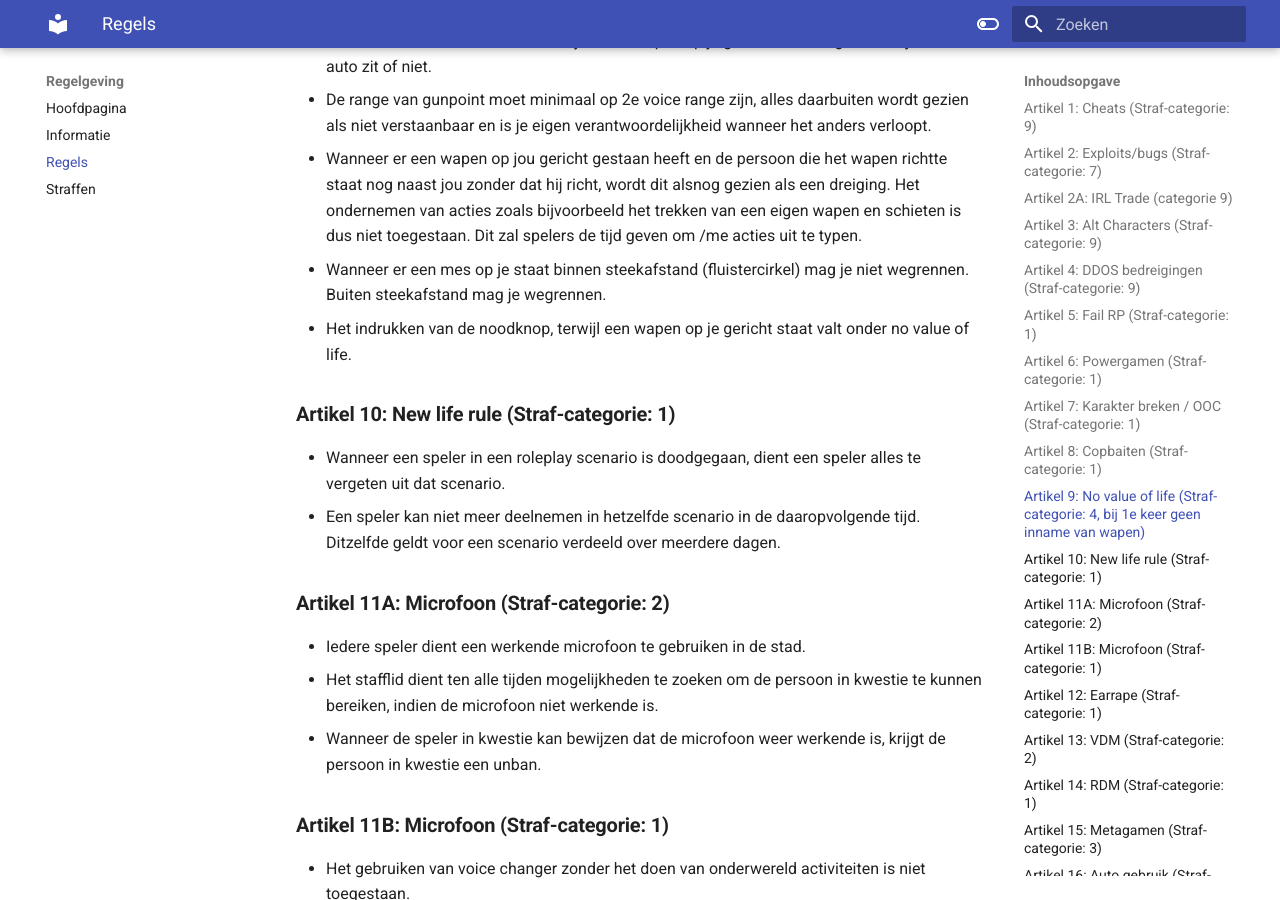
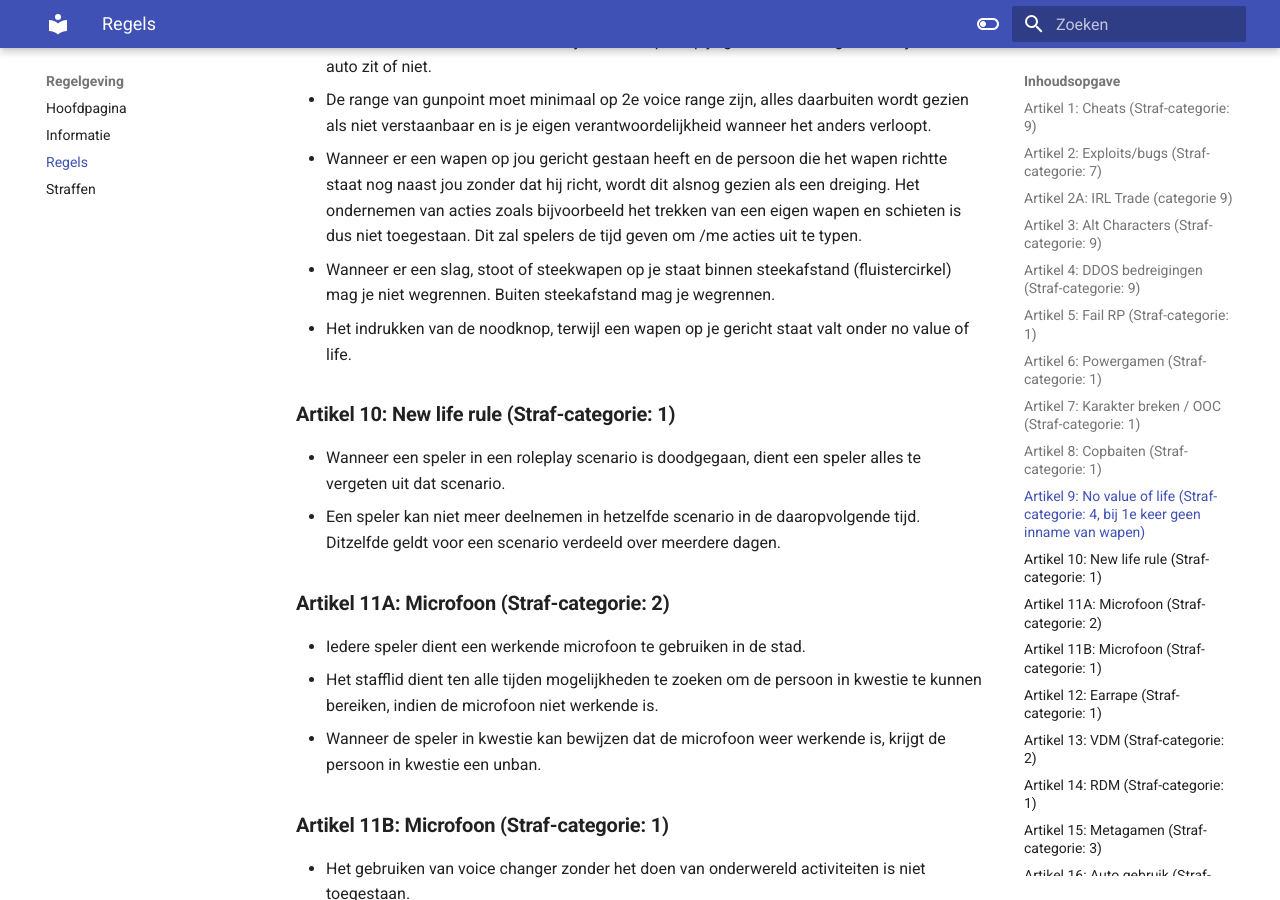
Before and after one commit to ZuiderVeenRP/apv, an MkDocs documentation site: the page built from docs/algemeen.md, in a window 1280 px wide and 900 px high, scrolled down 2582 px. Built offline with MkDocs 1.6.1 and Material for MkDocs 9.7.7, drawn with Linux system fonts in a browser that asks for light colours; comment, search, counter and statistics services are not loaded.

Commit message:
artikel 9 aangepast mes -> slag, stoot of steekwapen

```diff
--- a/docs/algemeen.md
+++ b/docs/algemeen.md
@@ -70,7 +70,7 @@
    - Het niet luisteren/meewerken terwijl er een wapen op je gericht staat ongeacht of je in een auto zit of niet.
    - De range van gunpoint moet minimaal op 2e voice range zijn, alles daarbuiten wordt gezien als niet verstaanbaar en is je eigen verantwoordelijkheid wanneer het anders verloopt.
    - Wanneer er een wapen op jou gericht gestaan heeft en de persoon die het wapen richtte staat nog naast jou zonder dat hij richt, wordt dit alsnog gezien als een dreiging. Het ondernemen van acties zoals bijvoorbeeld het trekken van een eigen wapen en schieten is dus niet toegestaan. Dit zal spelers de tijd geven om /me acties uit te typen.
-   - Wanneer er een mes op je staat binnen steekafstand (fluistercirkel) mag je niet wegrennen. Buiten steekafstand mag je wegrennen.
+   - Wanneer er een slag, stoot of steekwapen op je staat binnen steekafstand (fluistercirkel) mag je niet wegrennen. Buiten steekafstand mag je wegrennen.
    - Het indrukken van de noodknop, terwijl een wapen op je gericht staat valt onder no value of life.
 </br>
 
```
